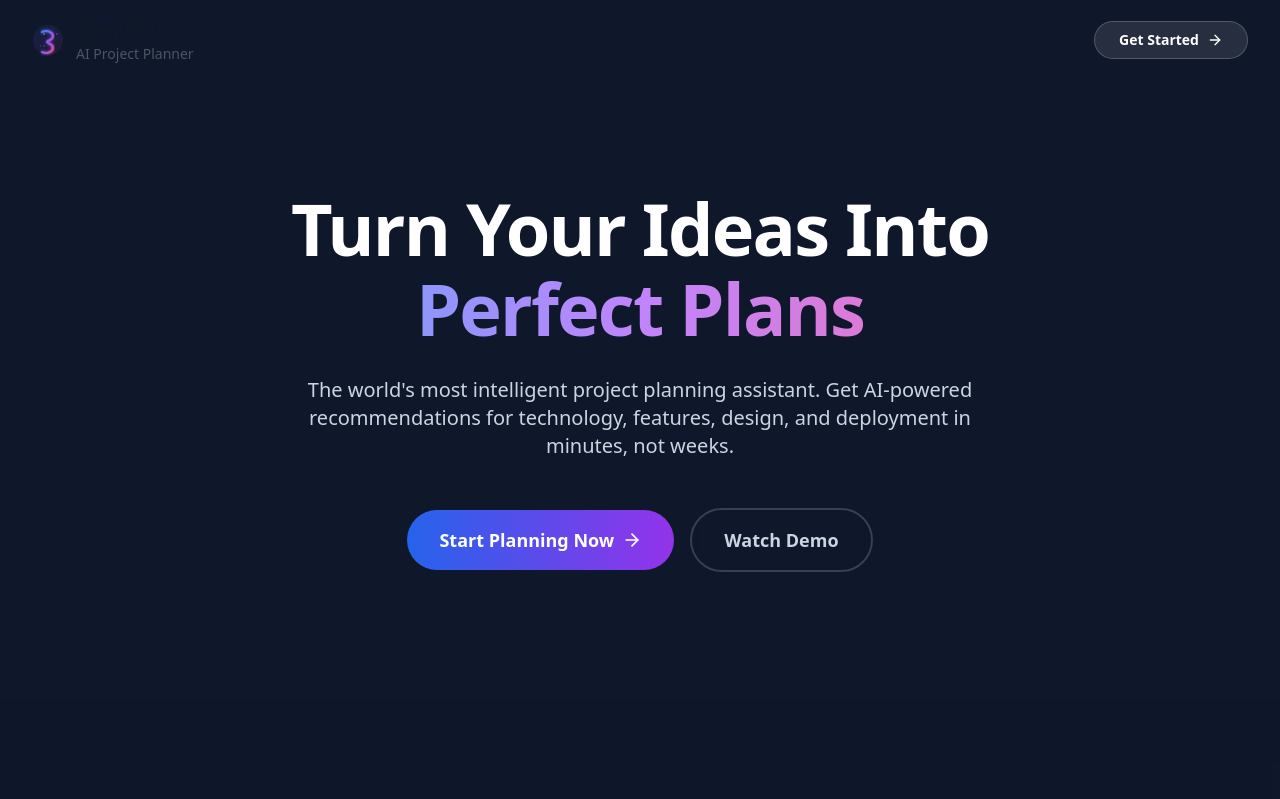
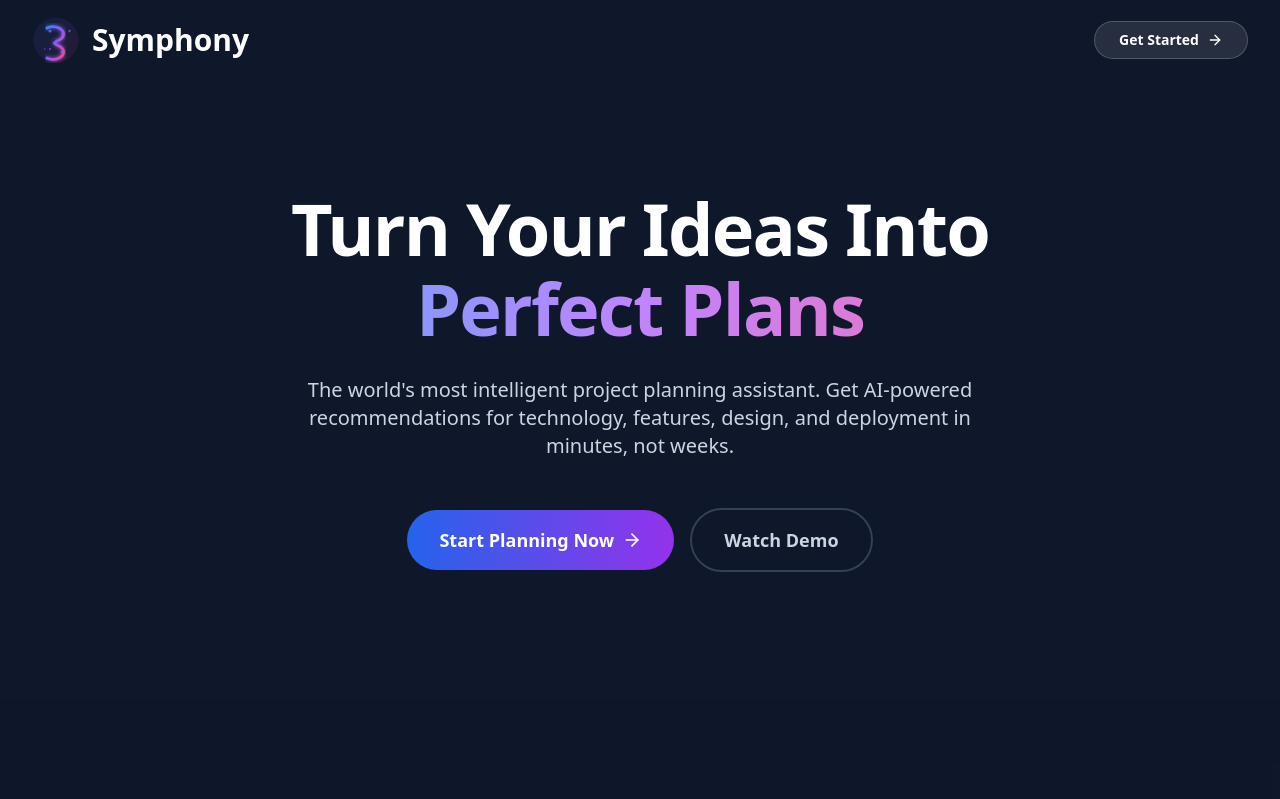
Before and after one commit to amaansyed27/SymphonyAI, a React (Vite) app: page / in a window 1280 px wide. Shown: the top 799 px of the page. Built offline with nearby package versions, Linux system fonts and the light colour scheme.

Commit message:
Remove AI Project Planner text and make logo bigger

```diff
--- a/src/App.tsx
+++ b/src/App.tsx
@@ -230,7 +230,7 @@ function App() {
               <ArrowLeft className="h-5 w-5 mr-2" />
               Back to Home
             </button>
-            <Logo size={32} showText />
+            <Logo size={48} showText />
           </div>
         </header>
 
@@ -261,17 +261,19 @@ function App() {
 
               <div className="flex items-center space-x-3">
                 {projectData.logo ? (
-                  <img src={projectData.logo} alt="Project logo" className="h-8 w-8 object-contain" />
+                  <img src={projectData.logo} alt="Project logo" className="h-10 w-10 object-contain" />
                 ) : (
-                  <Logo size={32} />
+                  <Logo size={40} />
                 )}
                 <div>
                   <h1 className="text-xl font-bold text-gray-900">
                     {projectData.name || 'Symphony'}
                   </h1>
-                  <p className="text-sm text-gray-600">
-                    {projectData.slogan || 'AI Project Planner'}
-                  </p>
+                  {projectData.slogan && (
+                    <p className="text-sm text-gray-600">
+                      {projectData.slogan}
+                    </p>
+                  )}
                 </div>
               </div>
             </div>
--- a/src/components/LandingPage.tsx
+++ b/src/components/LandingPage.tsx
@@ -104,7 +104,7 @@ const LandingPage: React.FC<LandingPageProps> = ({ onGetStarted }) => {
       >
         <div className="max-w-7xl mx-auto px-4 sm:px-6 lg:px-8">
           <div className="flex items-center justify-between h-20">
-            <Logo size={32} showText />
+            <Logo size={48} showText textSize="lg" />
             <button
               onClick={onGetStarted}
               className="group hidden sm:flex items-center space-x-2 px-6 py-2 bg-white/10 border border-white/20 rounded-full text-sm font-semibold hover:bg-white/20 transition-colors duration-300"
@@ -295,7 +295,7 @@ const LandingPage: React.FC<LandingPageProps> = ({ onGetStarted }) => {
       {/* --- Footer --- */}
       <footer className="bg-slate-900 border-t border-slate-800 py-12">
         <div className="max-w-7xl mx-auto px-4 sm:px-6 lg:px-8 text-center">
-          <Logo size={28} showText />
+          <Logo size={40} showText textSize="lg" />
           <p className="text-slate-400 mt-4">© {new Date().getFullYear()} Symphony AI. All Rights Reserved.</p>
         </div>
       </footer>
--- a/src/components/Logo.tsx
+++ b/src/components/Logo.tsx
@@ -4,9 +4,26 @@ interface LogoProps {
   size?: number;
   className?: string;
   showText?: boolean;
+  textSize?: 'sm' | 'md' | 'lg';
 }
 
-const Logo: React.FC<LogoProps> = ({ size = 32, className = '', showText = false }) => {
+const Logo: React.FC<LogoProps> = ({
+  size = 32,
+  className = '',
+  showText = false,
+  textSize = 'md'
+}) => {
+  const getTextClasses = () => {
+    switch (textSize) {
+      case 'sm':
+        return 'text-lg font-bold text-gray-900';
+      case 'lg':
+        return 'text-3xl font-bold text-white';
+      default:
+        return 'text-xl font-bold text-gray-900';
+    }
+  };
+
   return (
     <div className={`flex items-center space-x-3 ${className}`}>
       <svg
@@ -59,8 +76,7 @@ const Logo: React.FC<LogoProps> = ({ size = 32, className = '', showText = false
 
       {showText && (
         <div>
-          <h1 className="text-xl font-bold text-gray-900">Symphony</h1>
-          <p className="text-sm text-gray-600">AI Project Planner</p>
+          <h1 className={getTextClasses()}>Symphony</h1>
         </div>
       )}
     </div>
```
